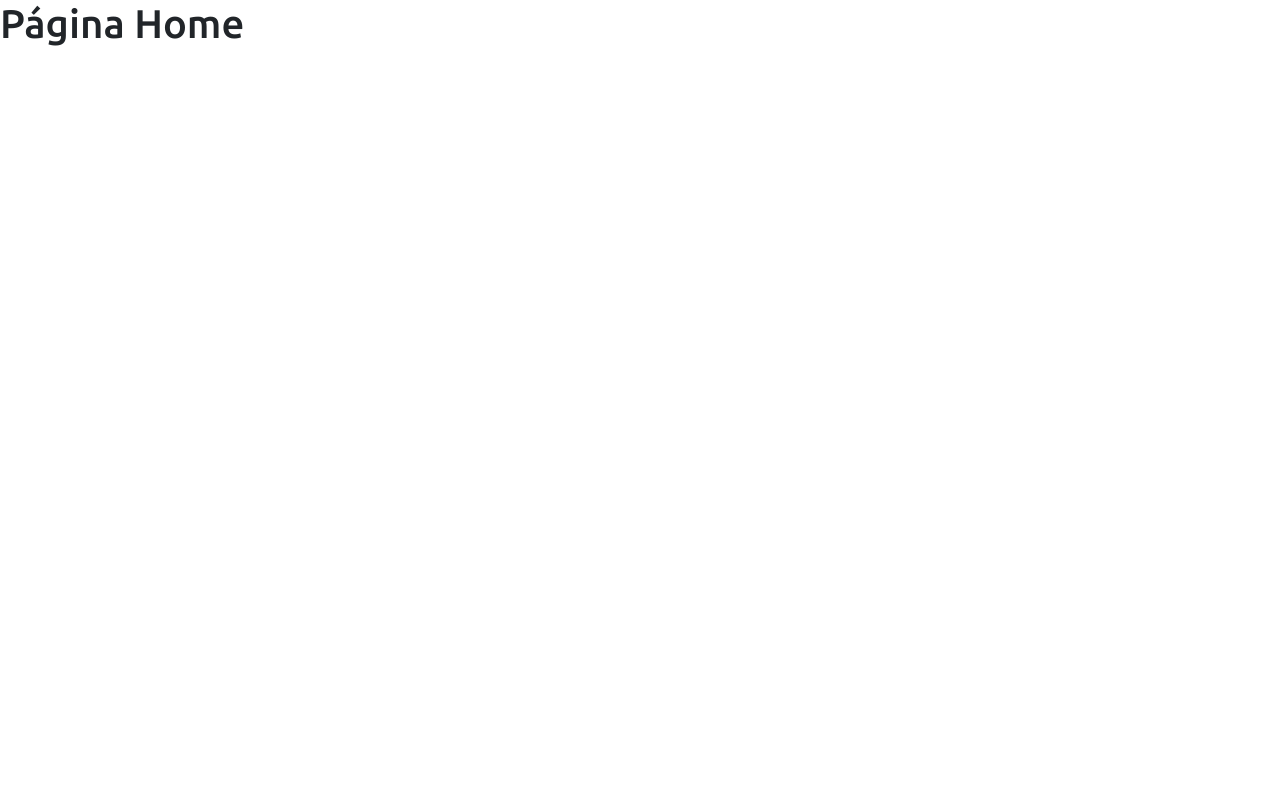
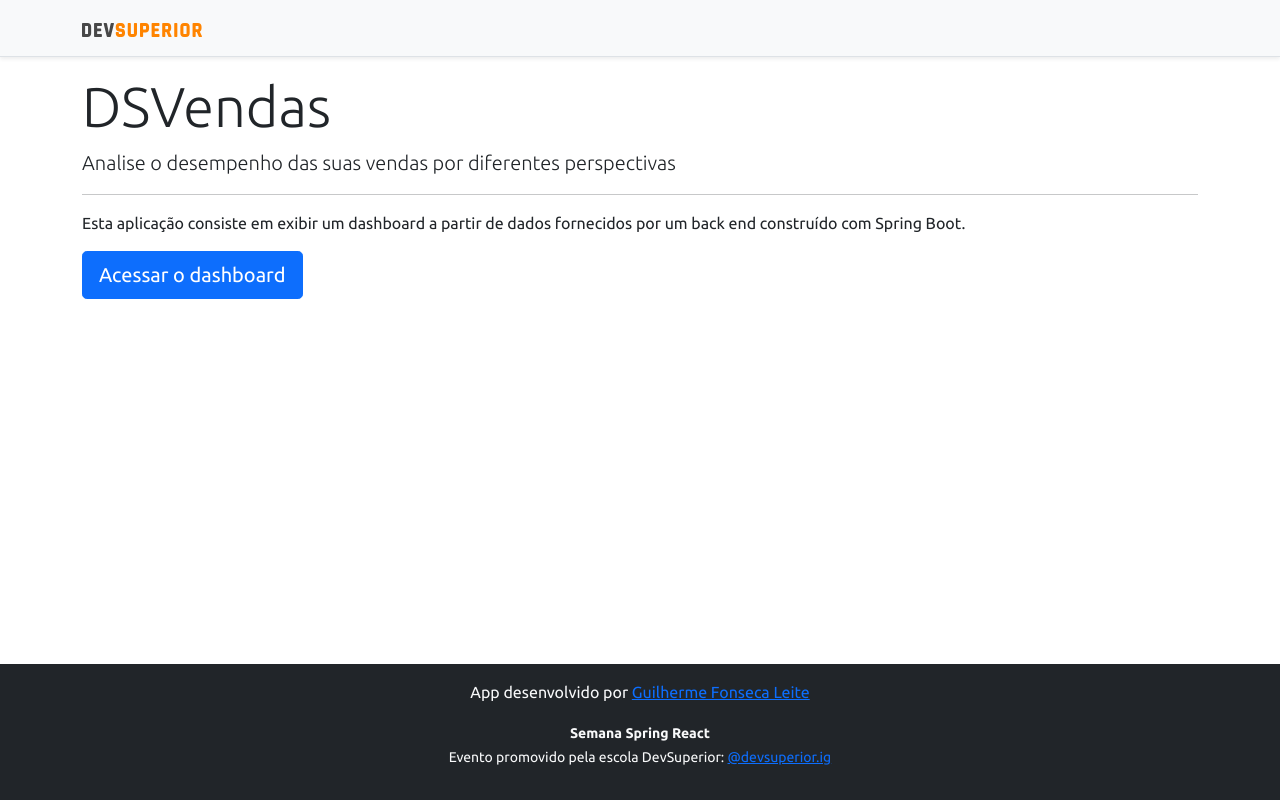
Before and after one commit to gfl1987/projeto-sds3, a React (Create React App) app in the folder frontend/: page / in a window 1280 px wide. Built offline with nearby package versions, Linux system fonts and the light colour scheme.

Commit message:
Home, navegation

```diff
--- a/frontend/src/components/NavBar/index.tsx
+++ b/frontend/src/components/NavBar/index.tsx
@@ -1,4 +1,5 @@
 import ImgDsDark from 'assets/img/ds-dark.svg';
+import { Link } from 'react-router-dom';
 
 // Configuração logo superior.
 
@@ -7,7 +8,9 @@ function NavBar() {
         <div className="d-flex flex-column flex-md-row align-items-center p-3 px-md-4 mb-3 bg-light border-bottom shadow-sm">
             <div className="container">
                 <nav className="my-2 my-md-0 mr-md-3">
-                    <img src={ImgDsDark} alt="DevSuperior" width="120" />
+                    <Link to="/">
+                        <img src={ImgDsDark} alt="DevSuperior" width="120" />
+                    </Link>
                 </nav>
             </div>
         </div>
--- a/frontend/src/pages/Dashboard/index.tsx
+++ b/frontend/src/pages/Dashboard/index.tsx
@@ -10,7 +10,6 @@ const Dashboard = () => {
         <>
             <NavBar />
             <div className="container">
-                <h1 className="text-primary">Guizão Desenvolvedor!</h1>
                 <h1 className="text-primary py-3">Dashboard de Vendas</h1>
 
                 <div className="row px-3">
--- a/frontend/src/pages/Home/index.tsx
+++ b/frontend/src/pages/Home/index.tsx
@@ -1,8 +1,24 @@
+import Footer from "components/Footer";
+import NavBar from "components/NavBar";
+import { Link } from "react-router-dom";
+
 const Home = () => {
     return (
-        <div>
-            <h1>Página Home</h1>
-        </div>
+        <>
+            <NavBar />
+            <div className="container">
+                <div className="jumbotron">
+                    <h1 className="display-4">DSVendas</h1>
+                    <p className="lead">Analise o desempenho das suas vendas por diferentes perspectivas</p>
+                    <hr />
+                    <p>Esta aplicação consiste em exibir um dashboard a partir de dados fornecidos por um back end construído com Spring Boot.</p>
+                    <Link className="btn btn-primary btn-lg" to="/dashboard">
+                        Acessar o dashboard
+                    </Link>
+                </div>
+            </div>
+            <Footer />
+        </>
     );
 }
 
```
